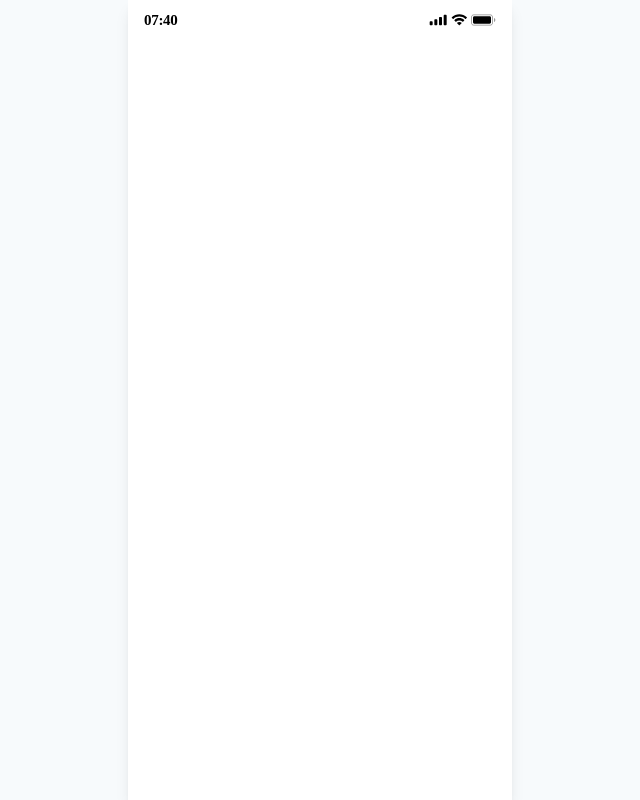
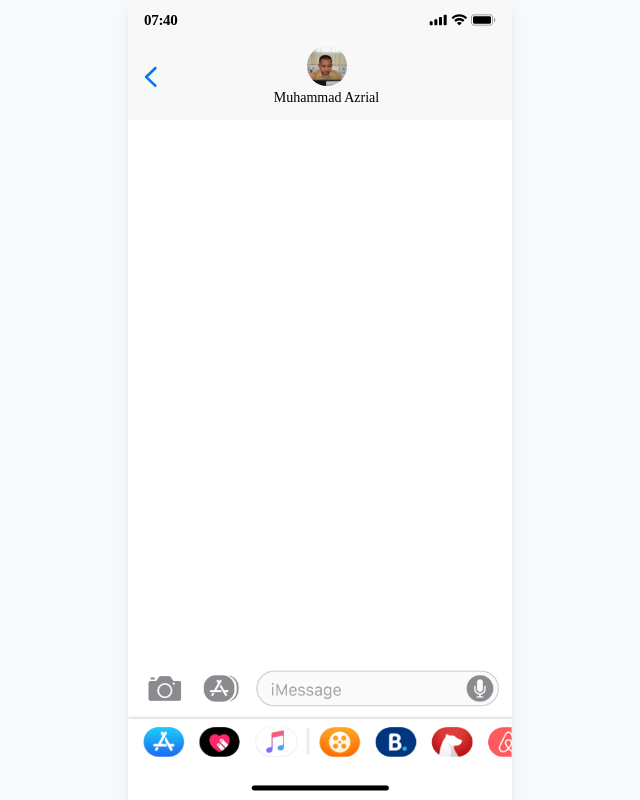
Before and after one commit to sdiantho/you-sc, a Vue app: page / in a window 1280 px wide. Shown: the whole page, without its empty margins (320-960 px from the left). Built offline with nearby package versions, Linux system fonts and the light colour scheme; a web font is replaced by a local one.

Commit message:
tambah topbar dan bottom

```diff
--- a/src/App.vue
+++ b/src/App.vue
@@ -1,18 +1,24 @@
 <template>
   <div class="flex justify-center w-screen h-screen bg-gray-100">
     <div class="relative w-full h-screen max-w-sm bg-white shadow-lg">
-      <statusbar />
+      <statusbar class="z-50" />
+      <topbar />
+      <div id="__bottom" class="absolute bottom-0 w-full">
+        <img src="@/assets/img/bottom.png" class="bg-center" />
+      </div>
     </div>
   </div>
 </template>
 
 <script>
 import statusbar from "@/components/_statusbar.vue";
+import topbar from "@/components/_topbar.vue";
 
 export default {
   name: "app",
   components: {
-    statusbar
+    statusbar,
+    topbar
   }
 };
 </script>
--- /dev/null
+++ b/src/components/_topbar.vue
@@ -0,0 +1,66 @@
+<template>
+  <div id="__topbar" class="absolute top-0 flex items-end w-full">
+    <div class="container flex items-center justify-between pb-3">
+      <div id="__back">
+        <svg
+          width="13"
+          height="22"
+          viewBox="0 0 13 22"
+          fill="none"
+          xmlns="http://www.w3.org/2000/svg"
+        >
+          <mask
+            id="mask0"
+            mask-type="alpha"
+            maskUnits="userSpaceOnUse"
+            x="0"
+            y="0"
+            width="13"
+            height="22"
+          >
+            <path
+              fill-rule="evenodd"
+              clip-rule="evenodd"
+              d="M10.3298 0.985511L0.965966 9.97547C0.438428 10.4812 0.438428 11.3255 0.965966 11.8333L10.3298 20.8212C10.904 21.3726 11.8106 21.3726 12.3849 20.8212C12.9924 20.2375 12.9924 19.2656 12.3849 18.6809L4.54243 11.1521C4.40016 11.016 4.40016 10.7907 4.54243 10.6546L12.3849 3.12578C12.9924 2.54217 12.9924 1.57017 12.3849 0.985511C12.0972 0.711358 11.7275 0.573242 11.3579 0.573242C10.9871 0.573242 10.6174 0.711358 10.3298 0.985511Z"
+              fill="white"
+            />
+          </mask>
+          <g mask="url(#mask0)">
+            <path
+              fill-rule="evenodd"
+              clip-rule="evenodd"
+              d="M10.3298 0.985511L0.965966 9.97547C0.438428 10.4812 0.438428 11.3255 0.965966 11.8333L10.3298 20.8212C10.904 21.3726 11.8106 21.3726 12.3849 20.8212C12.9924 20.2375 12.9924 19.2656 12.3849 18.6809L4.54243 11.1521C4.40016 11.016 4.40016 10.7907 4.54243 10.6546L12.3849 3.12578C12.9924 2.54217 12.9924 1.57017 12.3849 0.985511C12.0972 0.711358 11.7275 0.573242 11.3579 0.573242C10.9871 0.573242 10.6174 0.711358 10.3298 0.985511Z"
+              fill="#007AFF"
+            />
+          </g>
+        </svg>
+      </div>
+      <div id="__profile" class="flex flex-col items-center space-y-px">
+        <img src="@/assets/img/me-1:1.jpg" class="w-10 rounded-full" />
+        <span id="__name">Muhammad Azrial</span>
+      </div>
+      <div id="__blank"></div>
+    </div>
+  </div>
+</template>
+
+<script>
+export default {
+  name: "component.topbar"
+};
+</script>
+
+<style lang="scss" scoped>
+#__topbar {
+  background-color: #f8f8f8;
+  height: 120px;
+
+  #__profile {
+    #__name {
+      font-size: 14px;
+      font-family: "SF Text";
+      font-weight: 400;
+    }
+  }
+}
+</style>
```
Also changed, not shown: src/assets/img/bottom.png (added), src/assets/img/me-1:1.jpg (added).
